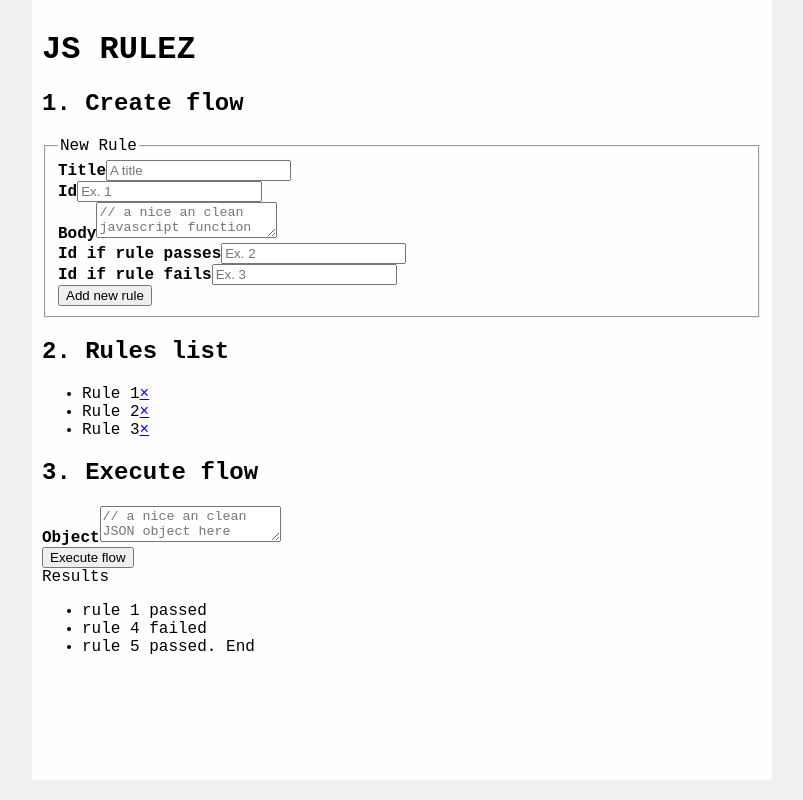
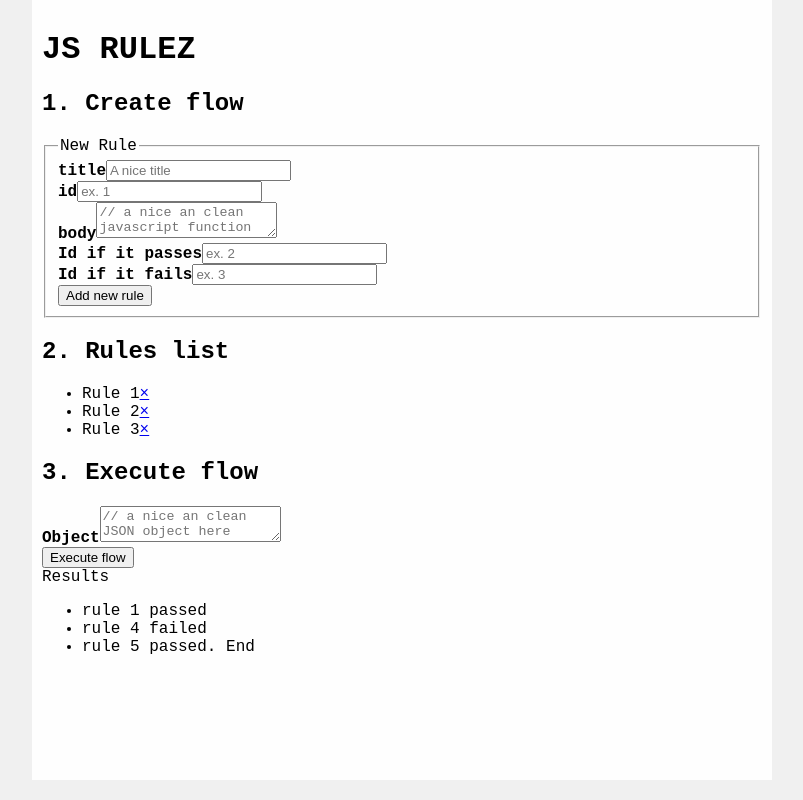
Before and after one commit to andresilveirah/jsrulez, a React (Create React App) app: page / in a window 1280 px wide. Shown: the whole page, without its empty margins (238-1041 px from the left). Built offline with nearby package versions, Linux system fonts and the light colour scheme; the HTML template or start-up script is replaced by a standard one.

Commit message:
use CreateRuleForm in App component

```diff
--- a/src/App.js
+++ b/src/App.js
@@ -1,56 +1,27 @@
 import React, { Component } from 'react';
+
+import CreateRuleForm from './CreateRuleForm';
+
 import './App.css';
 
 class App extends Component {
+  constructor() {
+    super();
+    this.state = { flow: [] };
+    this.addRuleToFlow = this.addRuleToFlow.bind(this);
+  }
+
+  addRuleToFlow(rule) {
+    this.setState({
+      flow: [...this.state.flow, rule]
+    });
+  }
+
   render() {
     return (
       <div className="App">
         <h1>JS RULEZ</h1>
-        <div>
-          <h2>1. Create flow</h2>
-          <form action="#">
-            <fieldset>
-              <legend>New Rule</legend>
-
-              <div className="field">
-                <label htmlFor="title">
-                  <strong>Title</strong>
-                </label>
-                <input type="text" name="title" placeholder="A title" value="" />
-              </div>
-
-              <div className="field">
-                <label htmlFor="id">
-                  <strong>Id</strong>
-                </label>
-                <input type="text" name="id" placeholder="Ex. 1" value="" />
-              </div>
-
-              <div className="field">
-                <label htmlFor="body">
-                  <strong>Body</strong>
-                </label>
-                <textarea name="body" placeholder="// a nice an clean javascript function here" value="" />
-              </div>
-
-              <div className="field">
-                <label htmlFor="idIfTrue">
-                  <strong>Id if rule passes</strong>
-                </label>
-                <input type="text" name="idIfTrue" placeholder="Ex. 2" value="" />
-              </div>
-
-              <div className="field">
-                <label htmlFor="idIfFalse">
-                  <strong>Id if rule fails</strong>
-                </label>
-                <input type="text" name="idIfFalse" placeholder="Ex. 3" value="" />
-              </div>
-
-              <input type="submit" name="create" value="Add new rule" />
-            </fieldset>
-          </form>
-        </div>
+        <CreateRuleForm onCreateRule={this.addRuleToFlow} />
         <div>
           <h2>2. Rules list</h2>
           <ul>
```
Also changed, not shown: 1 other file (tests, documents, lock files or other folders).
